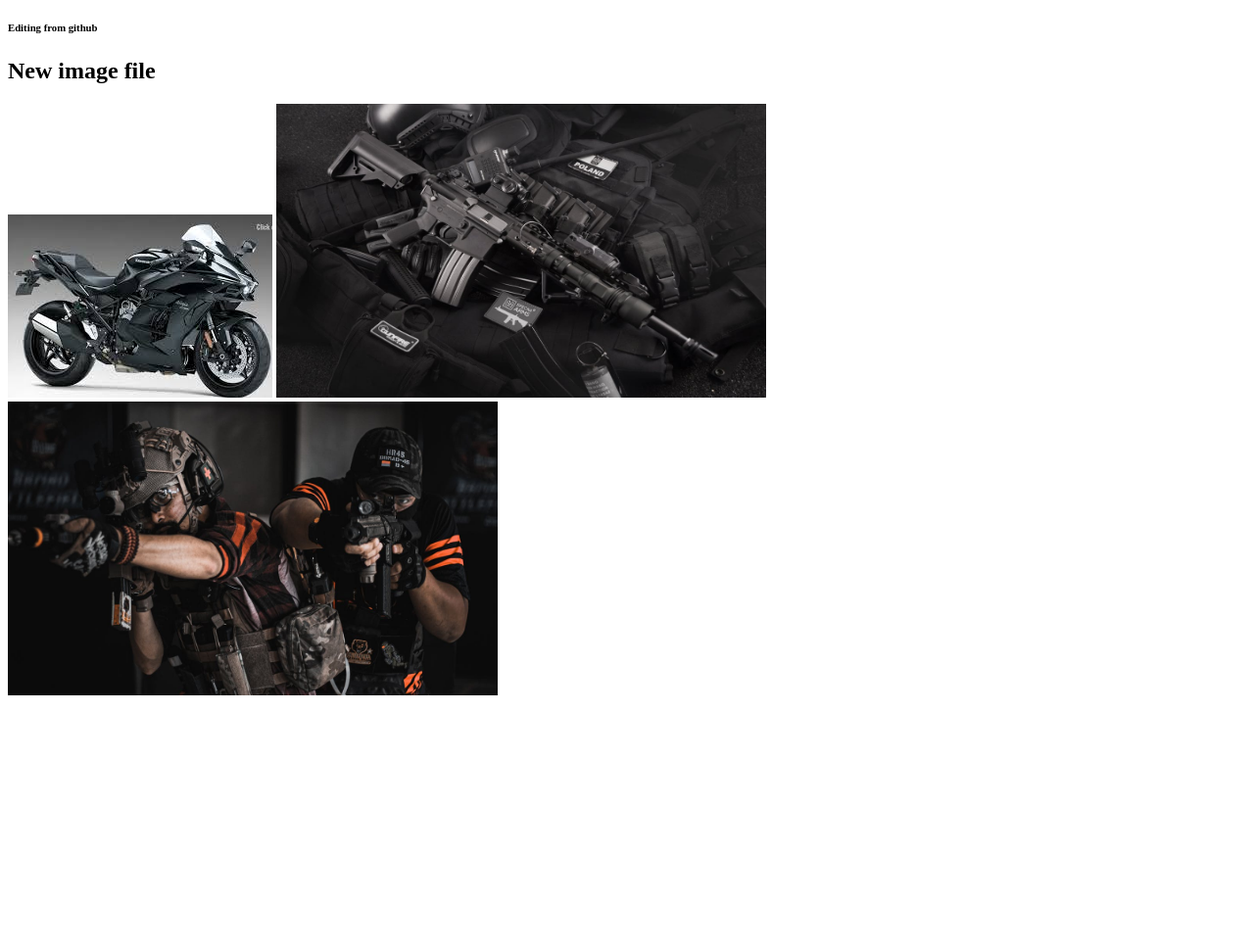
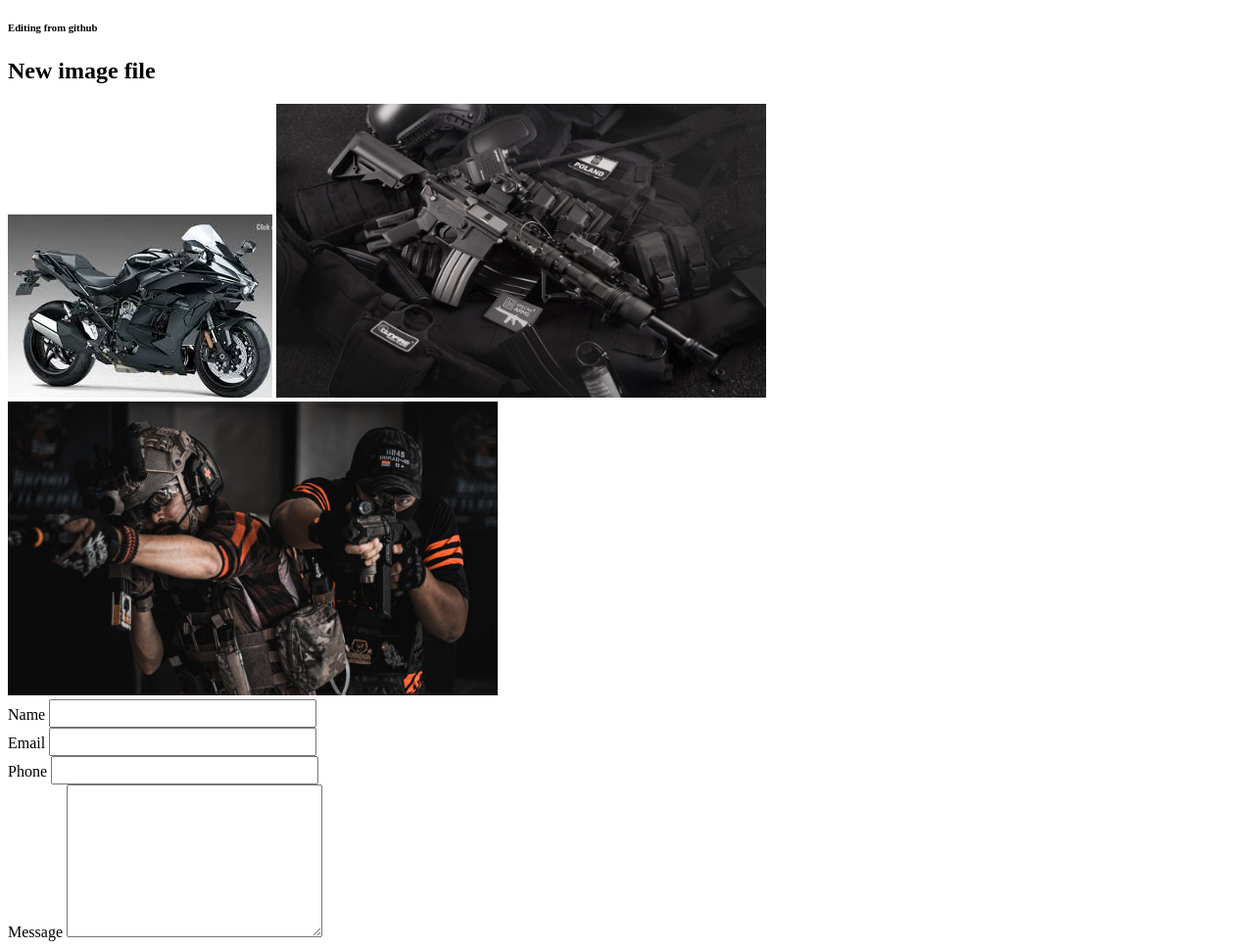
Before and after one commit to amaansheikh0/myFirstProject, a plain HTML site: page index.html in a window 1280 px wide. Shown: the part 113-1082 px from the top of the page at 98% size. Before the commit the page ends 835 px from the top, so only its background shows below. Drawn offline with Linux system fonts and the light colour scheme.

Commit message:
form created

```diff
--- a/index.html
+++ b/index.html
@@ -9,6 +9,9 @@
         color: blue;
         font-size: 30px;
         background-color: lightblue;
+         }
+         input{
+            font-size: 20px;
          }
     </style>
 </head>
@@ -24,5 +27,15 @@
      <img src="gun-1.jpeg" height="300px" width="500px" alt="">
      <img src="gun-2.jpeg" height="300px" width="500px" alt="">
     </div>
+    <form action="">
+        <label for="name">Name</label>
+        <input type="text" name="" id=""> <br>
+        <label for="email">Email</label>
+        <input type="email" name="" id=""> <br>
+        <label for="phone">Phone</label>
+        <input type="number" name="" id=""> <br>
+        <label for="message">Message</label>
+        <textarea name="message" id="" cols="30" rows="10"></textarea>
+    </form>
  </body>
 </html>
```
